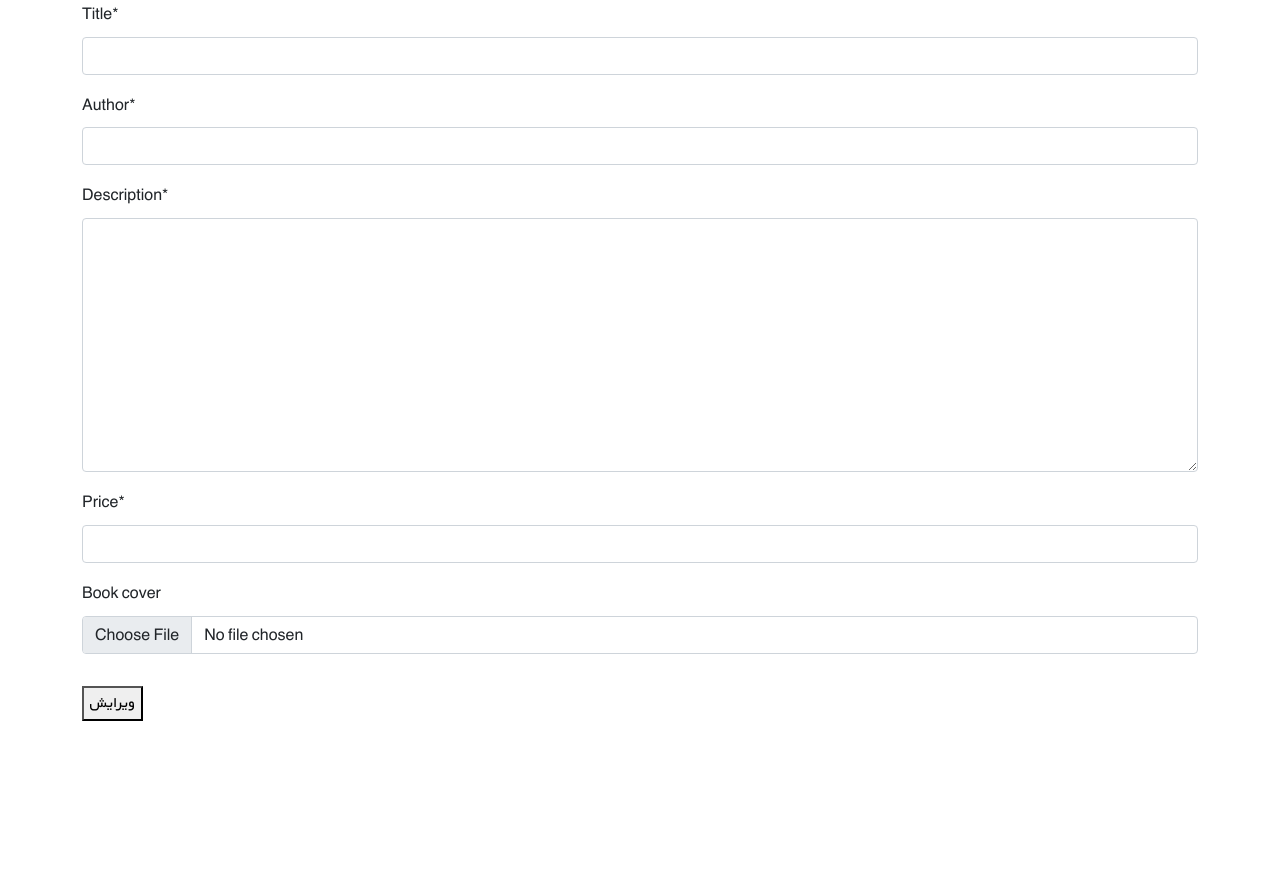
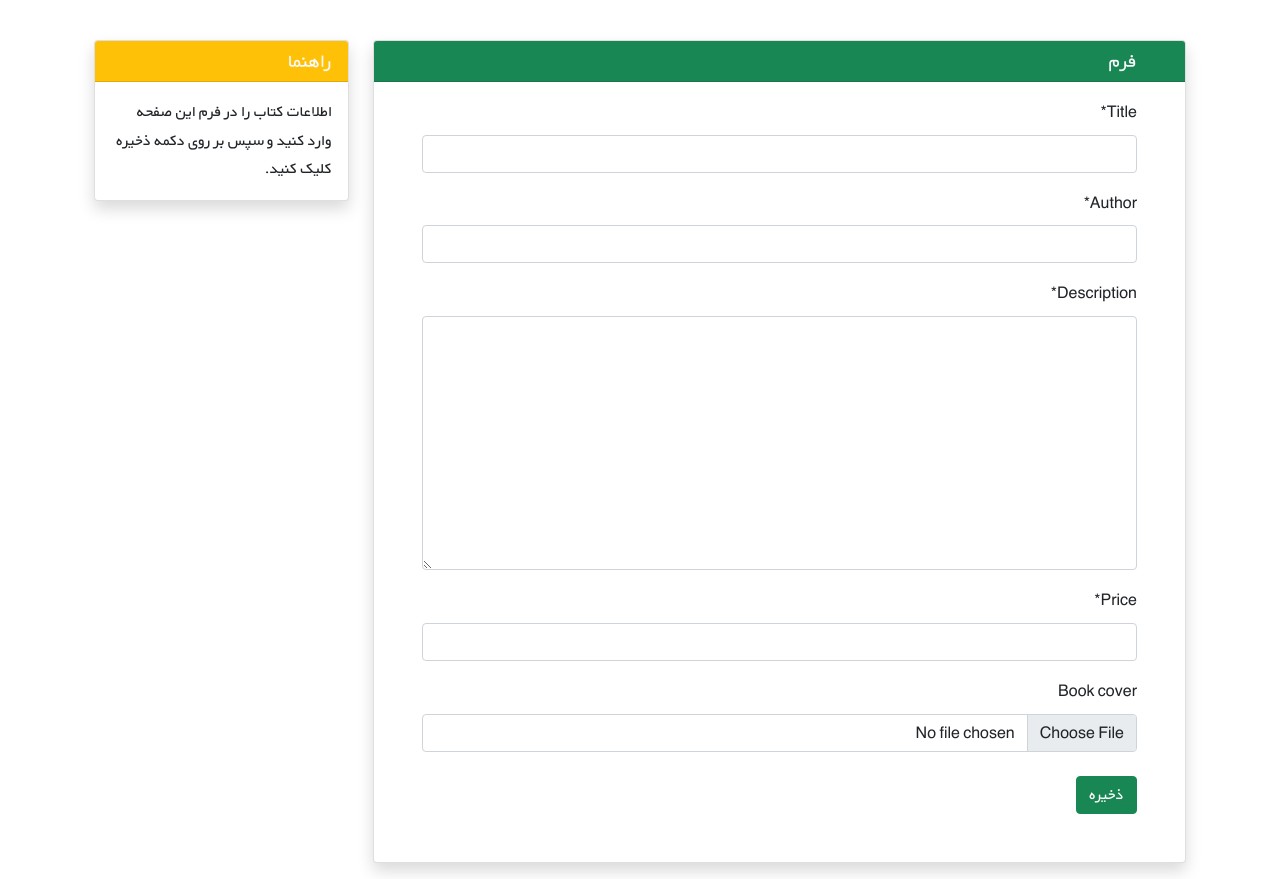
Before and after one commit to mazzberry/Django-project-Bookstore, a Django app: template books/templates/books/book_update.html in a window 1280 px wide. Shown: the part 61-940 px from the top of the page. Before the commit the page ends 782 px from the top, so only its background shows below. Run offline with Django 5.2, Linux system fonts and the light colour scheme; the template is opened without the code that fills it: values that come from a table or form of the project are taken from there, others are empty; some libraries are stand-ins or nearby versions.

Commit message:
add front to book_update.html

```diff
--- a/books/templates/books/book_update.html
+++ b/books/templates/books/book_update.html
@@ -7,13 +7,43 @@
 {% load crispy_forms_tags %} # | = template filters
 
 {% block content %}
-    <form action="" method="POST">
-        {% csrf_token %}
-        {{form|crispy}}
+{#    <form action="" method="POST">#}
+{#        {% csrf_token %}#}
+{#        {{form|crispy}}#}
+{##}
+{#        <button class="btn-btn success mt-3" type="submit">ویرایش</button>#}
+{#    </form>#}
+{#    <br>#}
+    <div class="container mt-4" dir="rtl">
+        <div class="row">
+            <div class="col-9">
+                <div class="card shadow my-3">
+                    <h5 class="card-header bg-success text-light px-5">فرم</h5>
+                    <div class="px-5 pt-3 pb-5">
+{#                        enctype="multipart/form-data" بسیار مهم برای گرفتن ایمیج از کاربر#}
+                        <form method="POST" enctype="multipart/form-data">
+                            {% csrf_token %}
+                            {{ form | crispy }}
+                            <button type="submit" class="btn btn-success mt-2">ذخیره</button>
+                        </form>
+                    </div>
+                </div>
+            </div>
+            <div class="col-3">
 
-        <button class="btn-btn success mt-3" type="submit">ویرایش</button>
-    </form>
-    <br>
+                <div class="card my-3 shadow">
+                    <h5 class="card-header bg-warning text-light">راهنما</h5>
+                    <div class="card-body">
+                        <p class="card-text">
+                            اطلاعات کتاب را در فرم این صفحه وارد کنید و سپس بر روی دکمه ذخیره کلیک کنید.
+                        </p>
+                    </div>
+                </div>
+
+            </div>
+        </div>
+    </div>
+
 
 
 {% endblock content %}
```
